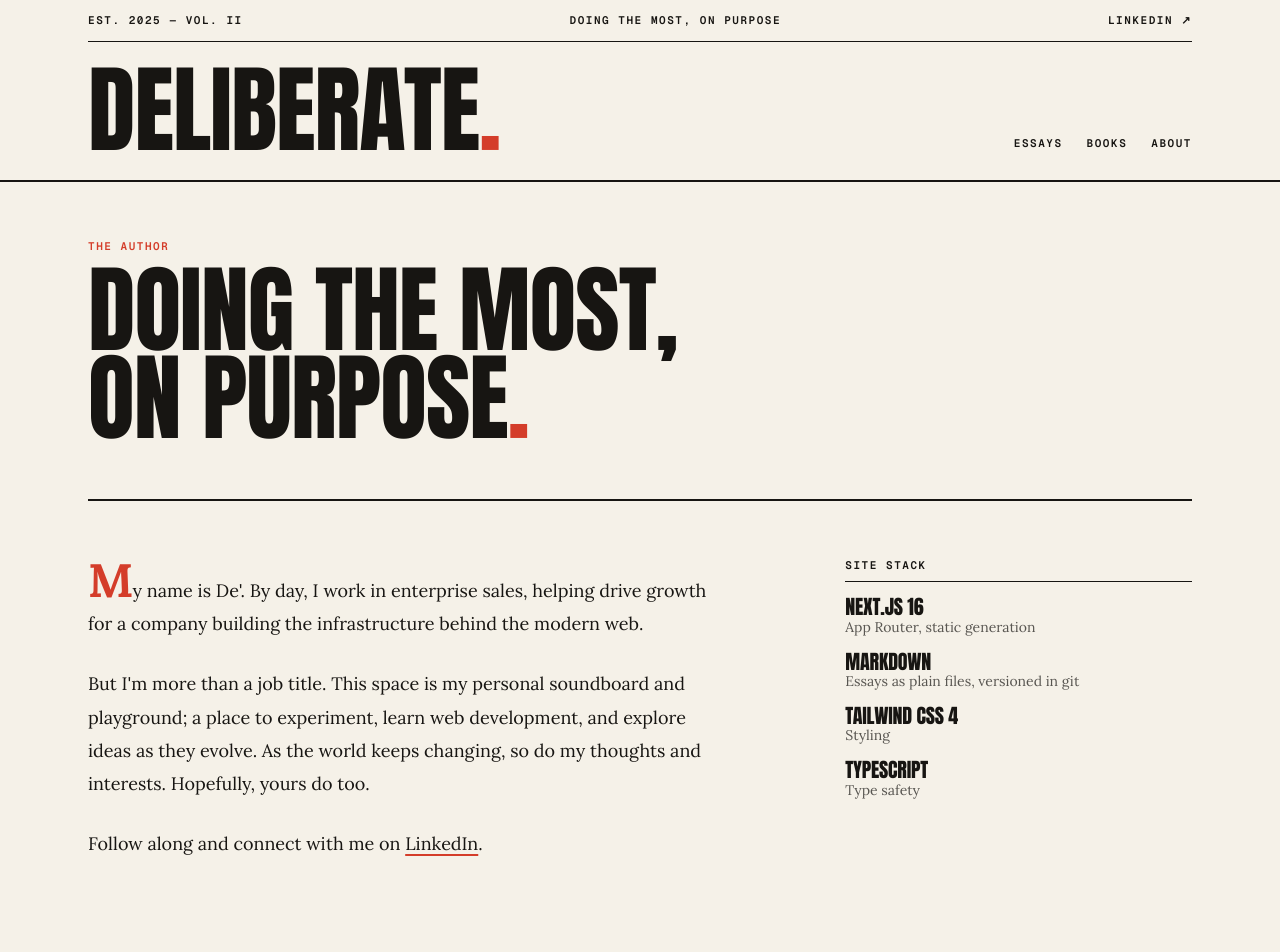
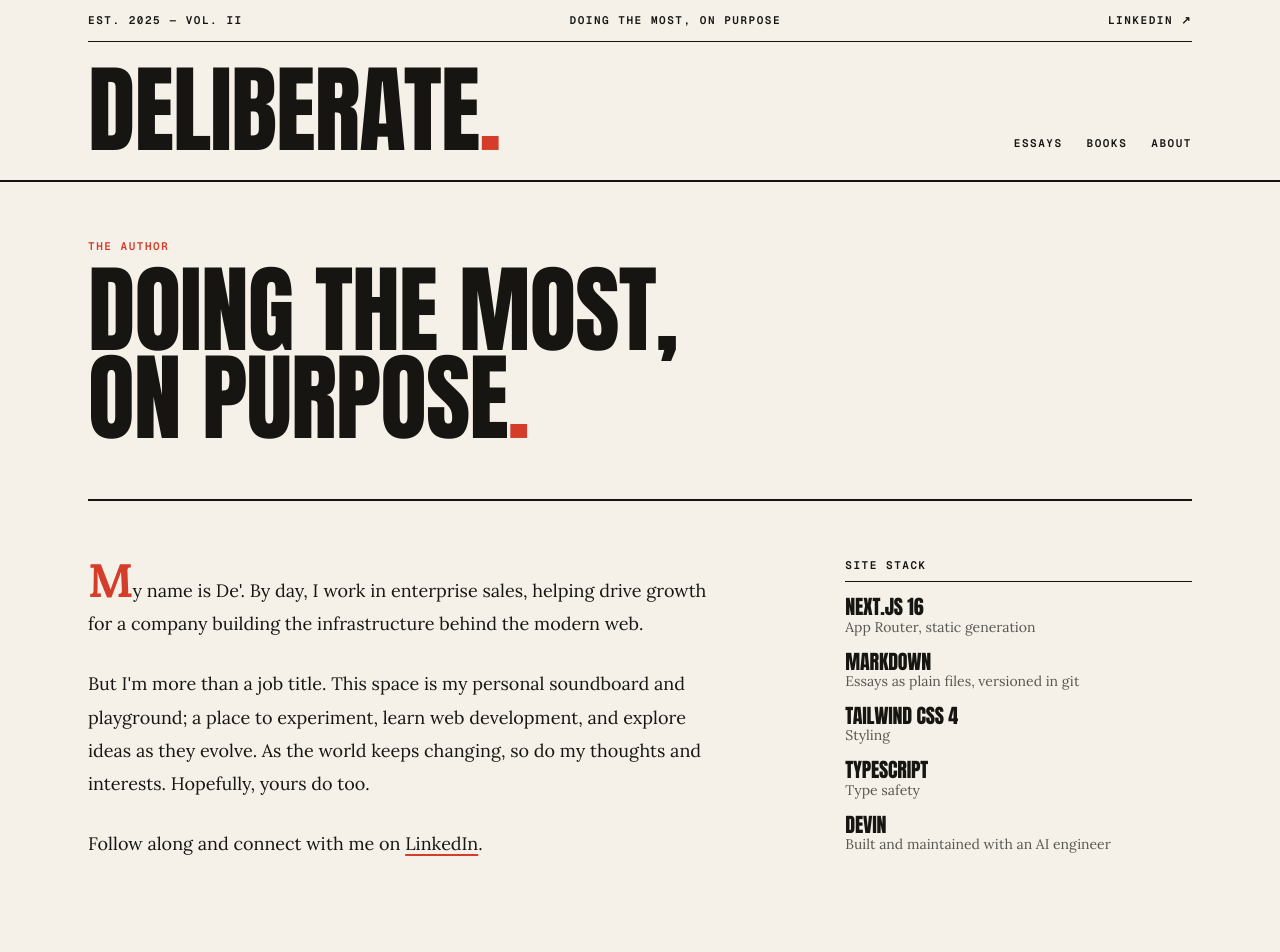
Before and after one commit to deantaelor/deanna-blog, a Next.js app: page /about in a window 1280 px wide. Shown: the top 952 px of the page. Built offline with nearby package versions, Linux system fonts and the light colour scheme.

Commit message:
Credit Devin in the site stack

```diff
--- a/src/app/about/page.tsx
+++ b/src/app/about/page.tsx
@@ -10,6 +10,7 @@ const stack = [
   ["Markdown", "Essays as plain files, versioned in git"],
   ["Tailwind CSS 4", "Styling"],
   ["TypeScript", "Type safety"],
+  ["Devin", "Built and maintained with an AI engineer"],
 ] as const;
 
 export default function AboutPage() {
```
